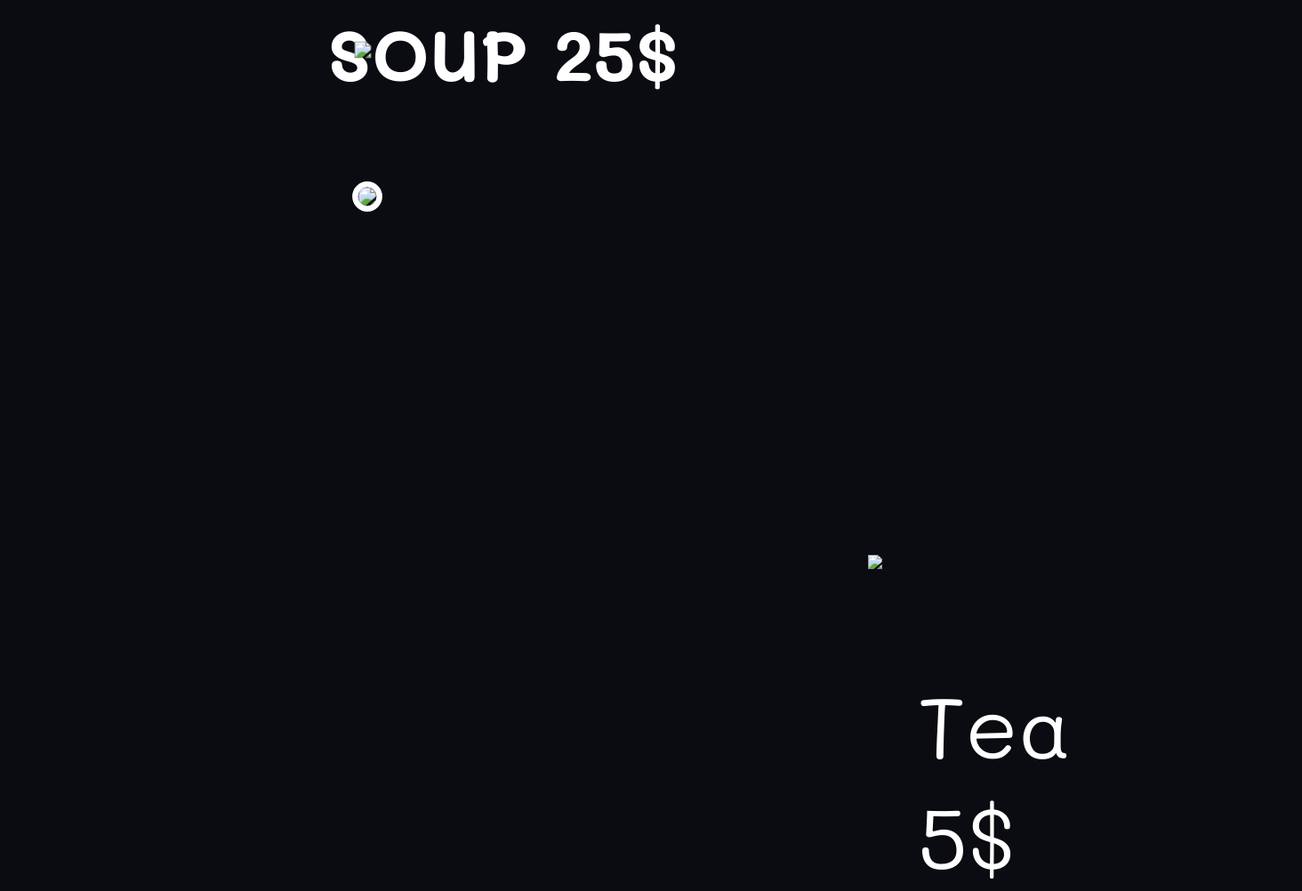
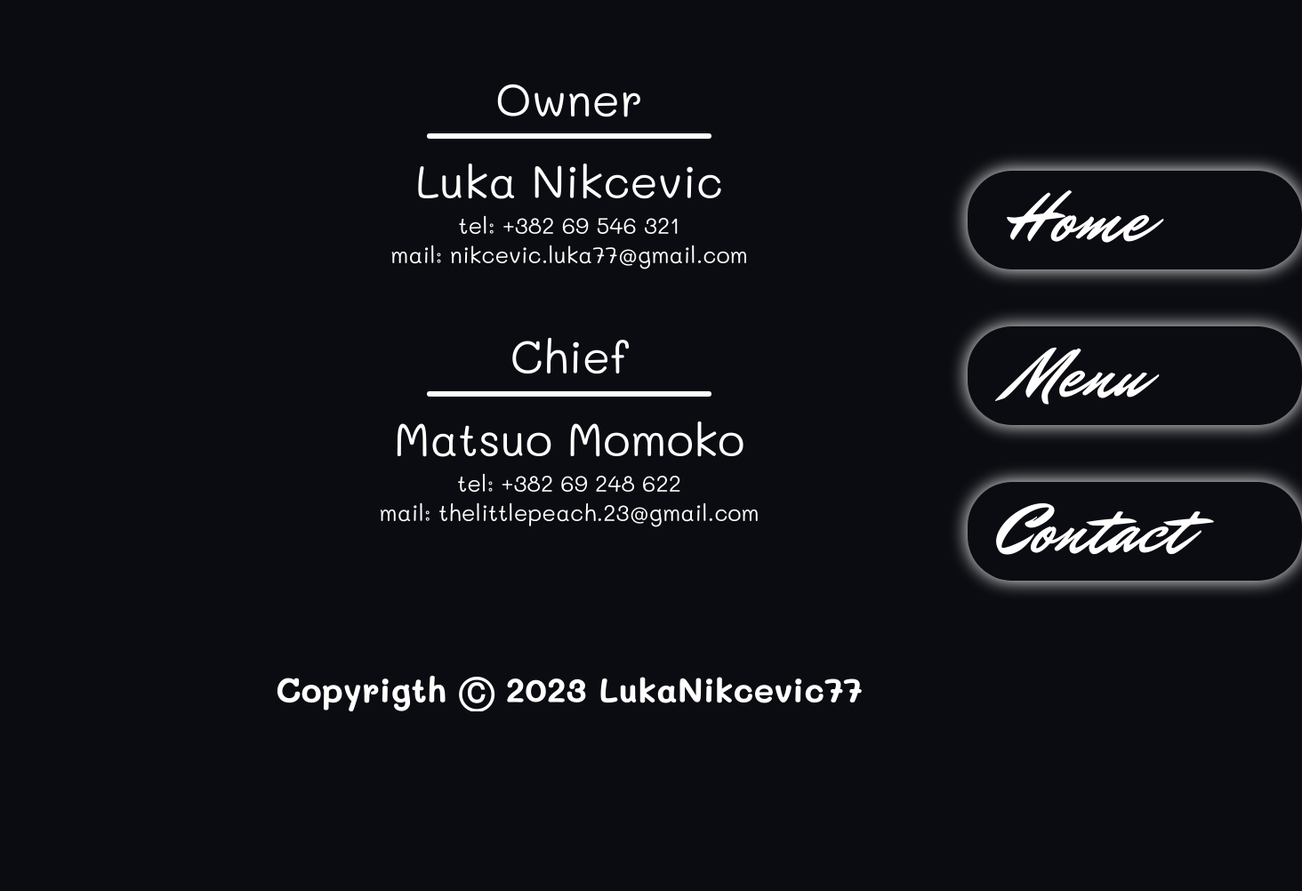
Before and after one commit to LukaNikcevic77/Restaurant-page, a plain HTML site: page dist/index.html in a window 1280 px wide. Shown: the whole page at 89% size, 1464 px wide, since content can reach past the window. After the commit the page ends 800 px from the top, so only its background shows below. Drawn offline with Linux system fonts and the light colour scheme.

Commit message:
Added contact page

```diff
--- a/dist/index.html
+++ b/dist/index.html
@@ -5,7 +5,6 @@
     <meta http-equiv="X-UA-Compatible" content="IE=edge">
     <meta name="viewport" content="width=device-width, initial-scale=1.0">
     <script type="module" src="main.js"></script>
-
     <link rel="stylesheet" href="../src/css/style.css">
     <link rel="stylesheet" href="https://cdnjs.cloudflare.com/ajax/libs/font-awesome/6.3.0/css/all.min.css">
     <link rel="preconnect" href="https://fonts.googleapis.com">
@@ -14,8 +13,34 @@
     <title id="titlovnao">restourant page</title>
 </head>
 <body>
-    <div id="content" class="contentt">
+    <div id="content" class="contentt makeFlex">
 
-    </aside>
+        <h1 class="Owner">Owner</h1>
+        <div class="verticalLine"></div>
+        <h1 class="OwnerName">Luka Nikcevic</h1>
+        <p class="phoneNum">tel: +382 69 546 321</p>
+        <p class="mailCont">mail: nikcevic.luka77@gmail.com</p>
+        <h1 class="Chief">Chief</h1>
+        <div class="verticalLine"></div>
+        <h1 class="ChiefName">Matsuo Momoko</h1>
+        <p class="phoneNum">tel: +382 69 248 622</p>
+        <p class="mailCont">mail: thelittlepeach.23@gmail.com</p>
+
+        </div>
+
+        <aside id="menu">
+            <span class="container n1">
+                Home
+            </span>
+            <span class="container n2">
+                Menu
+            </span>
+            <span class="container n3">
+                Contact
+            </span>
+        </aside>
+        <footer>
+            <h1>Copyrigth Ⓒ 2023 LukaNikcevic77 <i></i></h1>
+        </footer>
 </body>
 </html>
--- a/dist/main.js
+++ b/dist/main.js
@@ -1 +1 @@
-(()=>{"use strict";document.getElementById("content"),document.createElement("h1"),document.createElement("p"),document.createElement("img");const e=document.getElementById("content"),t=document.createElement("h1"),n=document.createElement("p"),c=document.createElement("img"),d=document.createElement("img"),m=document.createElement("img");d.setAttribute("src","../Vector 1.svg"),d.setAttribute("id","Line-1"),m.setAttribute("src","../Vector 2.svg"),m.setAttribute("id","Line-2"),console.log(e),t.classList.add("Soup"),t.textContent="SOUP 25$",n.classList.add("Tea"),n.textContent="Tea 5$",c.classList.add("img_2"),c.setAttribute("src","../Menu.jpeg"),e.appendChild(c),e.appendChild(t),e.appendChild(n),e.appendChild(d),e.appendChild(m)})();
+(()=>{"use strict";document.getElementById("content"),document.createElement("h1"),document.createElement("p"),document.createElement("img"),document.createElement("img"),document.createElement("img"),console.log("dick!")})();
--- a/src/css/style.scss
+++ b/src/css/style.scss
@@ -16,9 +16,67 @@ body {
     width: clamp(100%, 100vw, 100%);
     background-color: #0b0c11;
     overflow: hidden;
+    .makeFlex{
+        display: flex;
+        flex-direction: column;
+        align-items: center;
+        justify-content: center;
+
+
+    }
     #content {
 
 
+    .Owner, .OwnerName, .Chief, .ChiefName {
+        color: white;
+        font-size: 4vw;
+        font-weight: 400;
+        font-family: 'Mali', cursive;
+
+
+        &:nth-child(1) {
+            margin-top: 6vw;
+
+        }
+
+
+    }
+    .Owner, .Chief {
+        animation: 1s ease-in-out slideInBottom;
+    }
+
+    .OwnerName, .ChiefName {
+            margin-top: 1vw;
+            opacity: 0;
+            animation: 1s ease-in-out forwards slideInBottom;
+            animation-delay: 2s;
+
+    }
+    .Chief {
+        margin-top: 5vw;
+    }
+    .verticalLine {
+        height: 0.5vw;
+        width: 25vw;
+        transform: scaleX(0);
+        background-color: white;
+        margin-top: 0.5vw;
+        border-radius: 50px;
+        border: none;
+        animation: 1s ease-in-out forwards Scalex;
+        animation-delay: 1s;
+
+    }
+    .phoneNum, .mailCont {
+        color: white;
+        font-size: 2vw;
+        font-weight: 400;
+        opacity: 0;
+        font-family: 'Mali', cursive;
+        animation: 1s ease-in-out forwards slideInBottom;
+        animation-delay: 2s;
+
+    }
 
     .Title {
         font-size: 200px;
@@ -50,44 +108,46 @@ body {
 
     .img_2 {
         border: 5px solid white;
-        transform: scale(1.3);
+        transform: scale(1.5);
         border-radius: 50px;
-        margin: 13rem 25rem;
+        margin: 20rem 35rem;
         animation: 1.3s ease-in-out FadeIn;
     }
 
     #Line-1 {
         position: absolute;
-        left: 61rem;
-        top: 39rem;
+        left: 81rem;
+        top: 49rem;
+        transform: scale(1.5);
         animation:  0.5s ease-in-out slideInBottom;
     }
 
     #Line-2 {
         position: absolute;
-        left: 25rem;
-        top: 3rem;
-        transform: scale(1.2);
+        left: 35rem;
+        top: 8rem;
+        transform: scale(1.3);
         animation:  0.5s ease-in-out slideInTop;
     }
 
     .Soup {
-            font-size: 5rem;
+            font-size: 5.6rem;
             font-family: 'Mali', cursive;
             position: absolute;
-            top: 0.5rem;
-            left: 23rem;
+            top: 4rem;
+            left: 31rem;
             color: white;
             animation:  1s ease-in-out slideInLeft;
     }
 
     .Tea {
             color: white;
-            font-size: 6rem;
+            font-size: 6.5rem;
             font-family: 'Mali', cursive;
+            font-weight: 600;
             position: absolute;
-            top: 47rem;
-            left: 64.5rem;
+            top: 58rem;
+            left: 78rem;
             animation:  1s ease-in-out slideInRight;
 
     }
@@ -97,9 +157,10 @@ body {
         display: flex;
         flex-direction: column;
         font-family: 'Mr Dafoe', cursive;
-        top: 12vw;
-        left: 68.5vw;
+        top: 15vw;
+        left: 85vw;
         color: white;
+        gap: 2rem;
 
 
         .container {
@@ -134,6 +195,24 @@ body {
             }
         }
     }
+    footer {
+        display: flex;
+        justify-content: center;
+        width: 100%;
+        flex-direction: row;
+        position: absolute;
+        text-align: center;
+        bottom: 0;
+        left: 0;
+        color: white;
+
+
+        h1 {
+            font-family: 'Mali', cursive;
+            font-size: 3vw;
+        }
+
+    }
 }
 
 @keyframes slideInTop {
@@ -149,7 +228,7 @@ body {
 
 @keyframes slideInBottom {
     0% {
-        transform: translateY(100%);
+        transform: translateY(800%);
         opacity: 0;
     }
     100% {
@@ -198,3 +277,13 @@ body {
         transform: scale(1);
     }
 }
+
+@keyframes Scalex {
+    0% {
+        transform: Scalex(0);
+    }
+    100% {
+        transform: Scalex(1);
+    }
+
+}
--- a/src/home.js
+++ b/src/home.js
@@ -8,6 +8,7 @@ const image = document.createElement('img');
 
 function StyleStuff(){
 console.log(contentHolder);
+contentHolder.classList.remove("makeFlex");
 title.classList.add('Title');
 title.textContent = "情熱";
 description.classList.add('desc');
--- a/src/index.js
+++ b/src/index.js
@@ -1,4 +1,2 @@
-import {StyleStuff} from "./home.js";
-import { StyleMenu } from "./menu.js";
-
-StyleMenu();
+import { StyleMenu } from "./menu";
+console.log("dick!");
--- a/src/menu.js
+++ b/src/menu.js
@@ -1,7 +1,7 @@
 export {StyleMenu};
 
 const contentHolder = document.getElementById('content');
-
+contentHolder.classList.remove("makeFlex");
 const soup = document.createElement('h1');
 const tea = document.createElement('p');
 const image = document.createElement('img');
```
Also changed, not shown: src/css/style.css, 1 other file.
